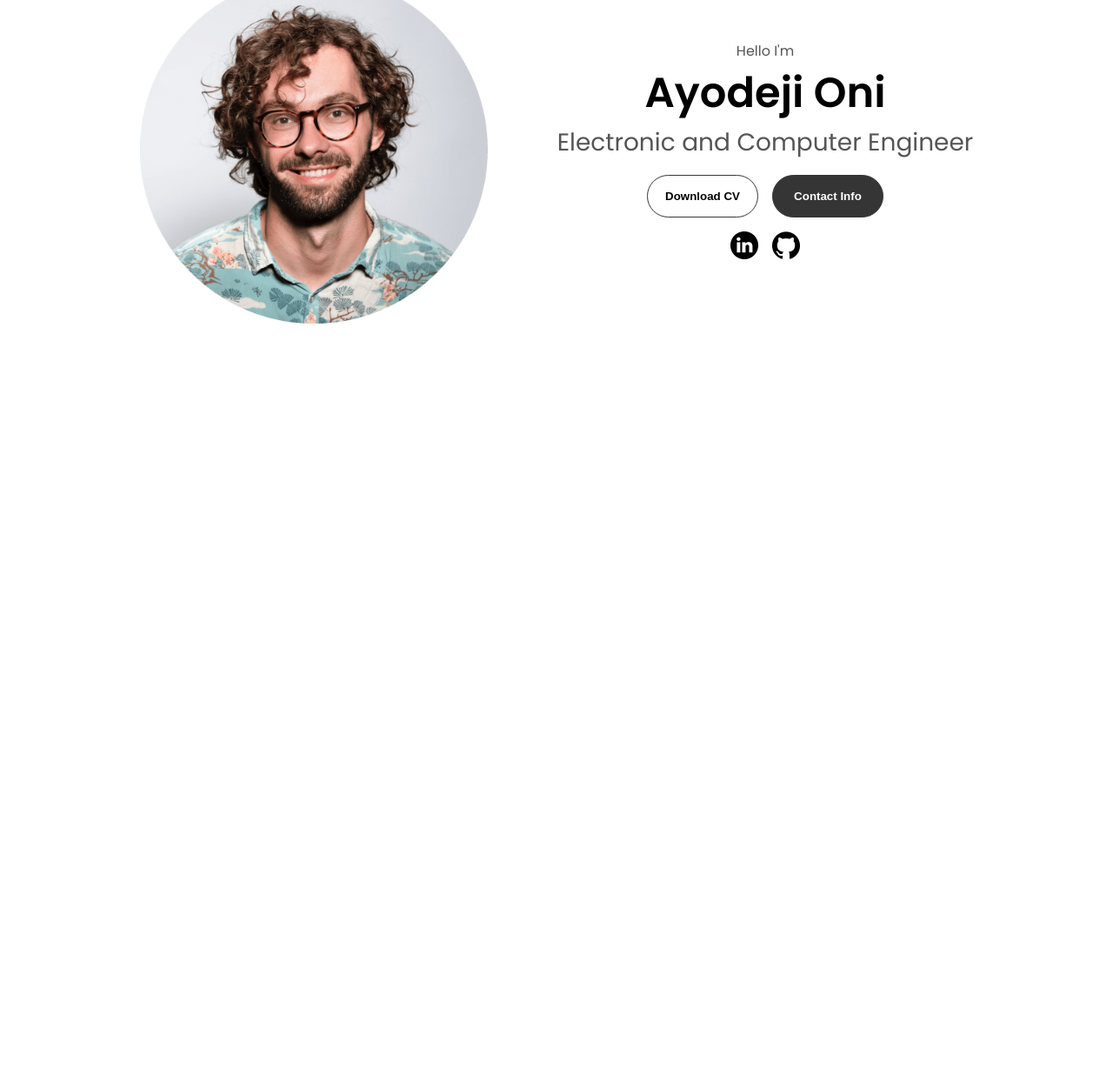
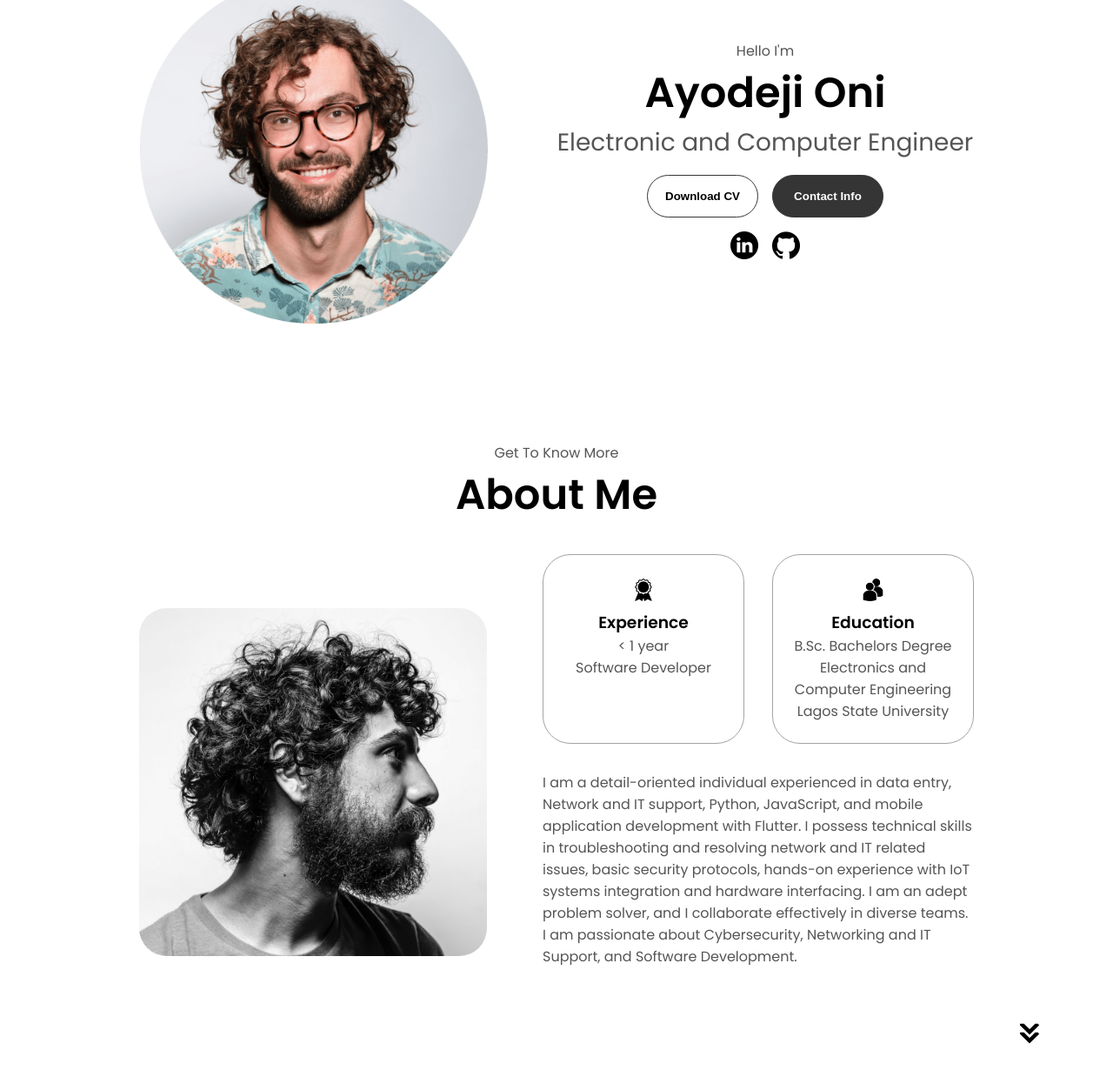
Before and after one commit to Ayo-Oni-515/portfolio-site, a plain HTML site: page index.html in a window 1280 px wide. Shown: the part 300-1538 px from the top of the page at 87% size. Before the commit the page ends 800 px from the top, so only its background shows below. Drawn offline with Linux system fonts and the light colour scheme.

Commit message:
feat: add about section

```diff
--- a/index.html
+++ b/index.html
@@ -60,6 +60,39 @@
       </div>
     </div>
   </section>
+  <section id="about">
+    <p class="section__text__p1">Get To Know More</p>
+    <h1 class="title">About Me</h1>
+    <div class="section-container">
+      <div class="section__pic-container">
+        <img src="./assets/about-pic.png" alt="Profile picture" class="about-pic"> <!-- change -->
+      </div>
+      <div class="about-details-container">
+        <div class="about-containers">
+          <div class="details-container">
+            <img src="./assets/experience.png" alt="Experience icon" class="icon">
+            <h3>Experience</h3>
+            <p>&lt; 1 year <br /> Software Developer</p>
+          </div>
+          <div class="details-container">
+            <img src="./assets/education.png" alt="Education icon" class="icon">
+            <h3>Education</h3>
+            <p>B.Sc. Bachelors Degree <br /> Electronics and Computer Engineering <br /> Lagos State University</p> <!-- change -->
+          </div>
+        </div>
+        <div class="text-container">
+          <p>
+            I am a detail-oriented individual experienced in data entry, Network and IT support, Python, JavaScript, and mobile
+            application development with Flutter. I possess technical skills in troubleshooting and resolving network and IT related
+            issues, basic security protocols, hands-on experience with IoT systems integration and hardware interfacing. I am an
+            adept problem solver, and I collaborate effectively in diverse teams. I am passionate about Cybersecurity, Networking
+            and IT Support, and Software Development.
+          </p>
+        </div>
+      </div>
+    </div>
+    <img src="./assets/arrow.png" alt="arrow icon" class="icon arrow" onclick="location.href='./#experience'">
+  </section>
   <script src="script.js"></script>
 </body>
 
--- a/styles.css
+++ b/styles.css
@@ -256,3 +256,55 @@ section {
 .btn-container {
     gap: 1rem;
 }
+
+/* About section */
+
+#about {
+    position: relative;
+}
+
+.about-containers {
+    gap: 2rem;
+    margin-bottom: 2rem;
+    margin-top: 2rem;
+}
+
+.about-details-containers {
+    justify-content: center;
+    flex-direction: column;
+}
+
+.about-containers, .about-details-containers {
+    display: flex;
+}
+
+.about-pic {
+    border-radius: 2rem;
+}
+
+.arrow {
+    position: absolute;
+    right: -5rem;
+    bottom: 2.5rem;
+}
+
+.details-container {
+    padding: 1.5rem;
+    flex: 1;
+    background: white;
+    border-radius: 2rem;
+    border: rgb(53, 53, 53) 0.1rem solid;
+    border-color: rgb(163, 163, 163);
+    text-align: center;
+}
+
+.section-container {
+    gap: 4rem;
+    height: 80%;
+}
+
+.section__pic-container {
+    height: 400px;
+    width: 400px;
+    margin: auto 0;
+}
```
